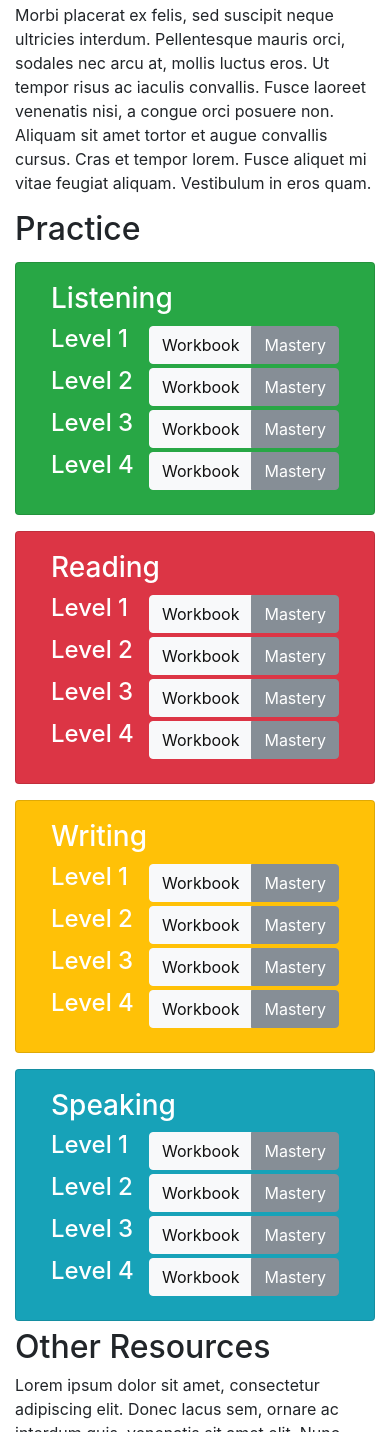
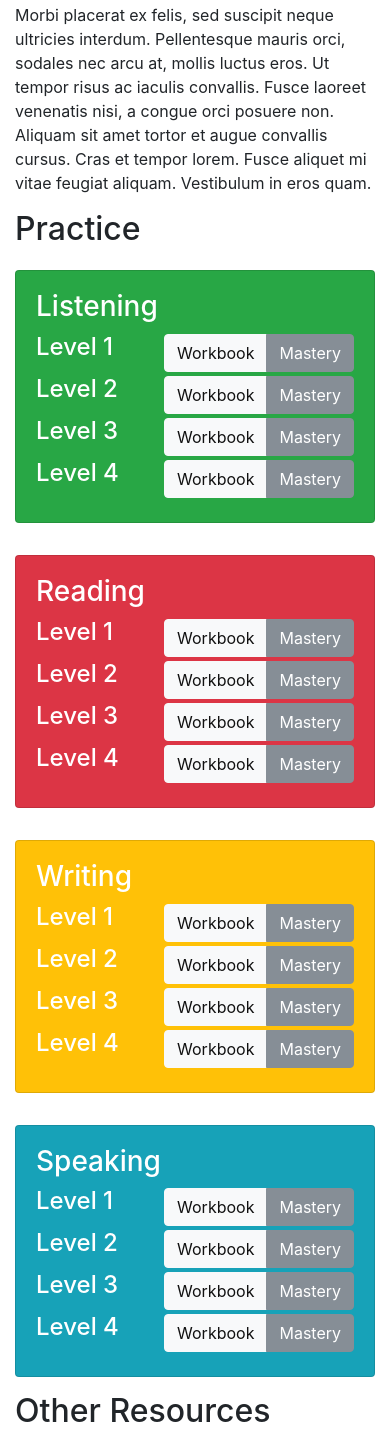
Before and after one commit to byuitechops/EC3-POC2, a plain HTML site: page site/index.html in a window 390 px wide. Shown: the part 5336-6768 px from the top of the page. Drawn offline with nearby package versions, Linux system fonts and the light colour scheme.

Commit message:
fixed card responsiveness

```diff
--- a/site/index.html
+++ b/site/index.html
@@ -1,4 +1,5 @@
 <html lang="en">
+
 <head>
     <meta charset="utf-8">
     <title>EnglishConnect 3</title>
@@ -9,6 +10,7 @@
     <link rel="stylesheet" href="https://maxcdn.bootstrapcdn.com/bootstrap/4.0.0-beta/css/bootstrap.min.css" integrity="sha384-/Y6pD6FV/Vv2HJnA6t+vslU6fwYXjCFtcEpHbNJ0lyAFsXTsjBbfaDjzALeQsN6M" crossorigin="anonymous">
     <link rel="stylesheet" href="./style.css">
 </head>
+
 <body>
     <!-- Separate conainer for the nav -->
     <div class="container fixed-top">
@@ -84,9 +86,10 @@
         <div class="row justify-content-center">
             <div class="col-sm-10">
                 <h2 class="anchorfix" id="practice">Practice</h2>
-                <div class="container">
-                    <div class="row">
-                        <div class="card text-white bg-success cardfix my-2 col-lg-6 col-xs-12">
+                <div class="">
+                    <div class="row ">
+                        <div class="col-md-12 col-lg-5 my-3  ">
+                            <div class="card text-white bg-success cardfix ">
                                 <div class="card-body justify-content-center">
                                     <h3 class="card-title">Listening</h3>
                                     <div class="btn-toolbar my-1" role="toolbar" aria-label="Toolbar with button groups">
@@ -129,10 +132,11 @@
                                             <button type="button" class="btn btn-secondary">Mastery</button>
                                         </div>
                                     </div>
-
                                 </div>
                             </div>
-                        <div class="card text-white bg-danger cardfix my-2 col-lg-6 col-xs-12">
+                        </div>
+                        <div class="col-md-12 col-lg-5 my-3  ">
+                            <div class="card text-white bg-danger cardfix">
                                 <div class="card-body justify-content-center">
                                     <h3 class="card-title">Reading</h3>
                                     <div class="btn-toolbar my-1" role="toolbar" aria-label="Toolbar with button groups">
@@ -179,9 +183,11 @@
                                 </div>
                             </div>
                         </div>
+                    </div>
+                        <div class="row">
 
-                    <div class="row">
-                        <div class="card text-white bg-warning cardfix my-2 col-lg-6 col-xs-12">
+                            <div class="col-md-12 col-lg-5 my-3  ">
+                                <div class="card text-white bg-warning cardfix">
                                     <div class="card-body justify-content-center">
                                         <h3 class="card-title">Writing</h3>
                                         <div class="btn-toolbar my-1" role="toolbar" aria-label="Toolbar with button groups">
@@ -227,7 +233,9 @@
 
                                     </div>
                                 </div>
-                        <div class="card text-white bg-info cardfix my-2 col-lg-6 col-xs-12">
+                            </div>
+                            <div class="col-md-12 col-lg-5 my-3  ">
+                                <div class="card text-white bg-info cardfix">
                                     <div class="card-body justify-content-center">
                                         <h3 class="card-title">Speaking</h3>
                                         <div class="btn-toolbar my-1" role="toolbar" aria-label="Toolbar with button groups">
@@ -274,6 +282,8 @@
                                     </div>
                                 </div>
                             </div>
+
+                    </div>
                 </div>
             </div>
         </div>
--- a/site/style.css
+++ b/site/style.css
@@ -1,7 +1,7 @@
 
 
 body{padding-top:40px;}
-.cardfix{box-sizing:border-box;}
+
 .navbar-collapse{justify-content:center;}
 
 .anchorfix {
```
Lines whose indentation alone changed are shown as unchanged.
